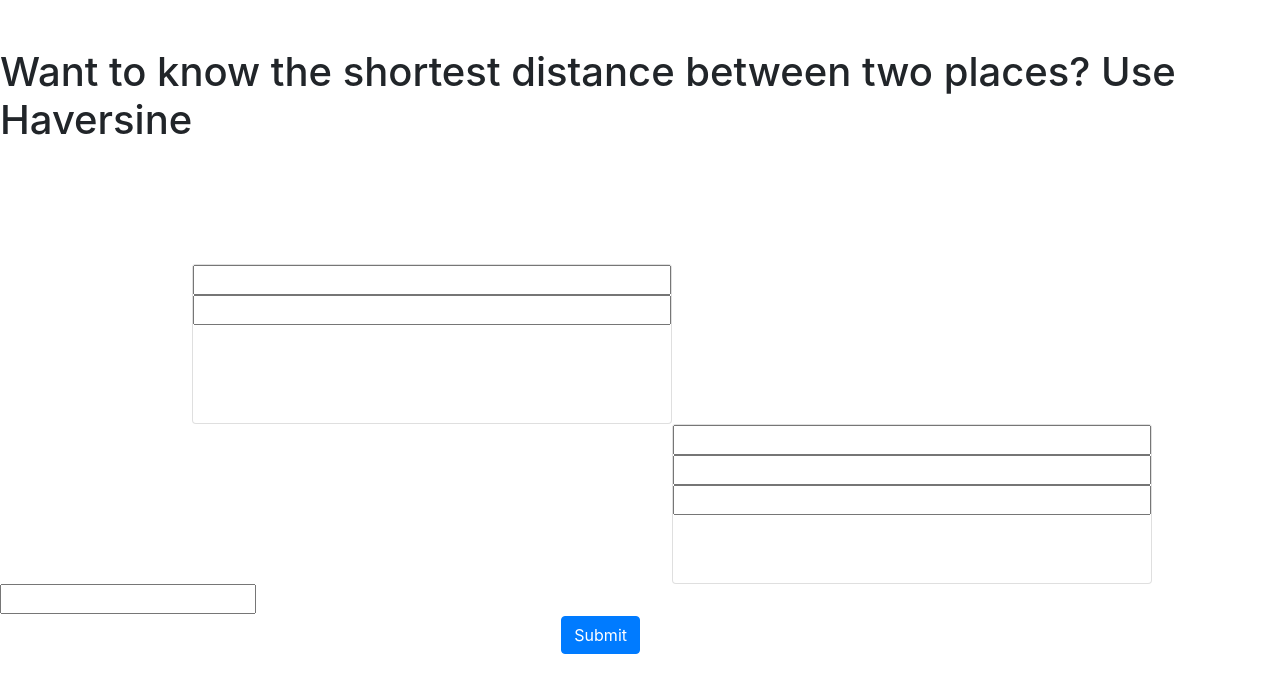
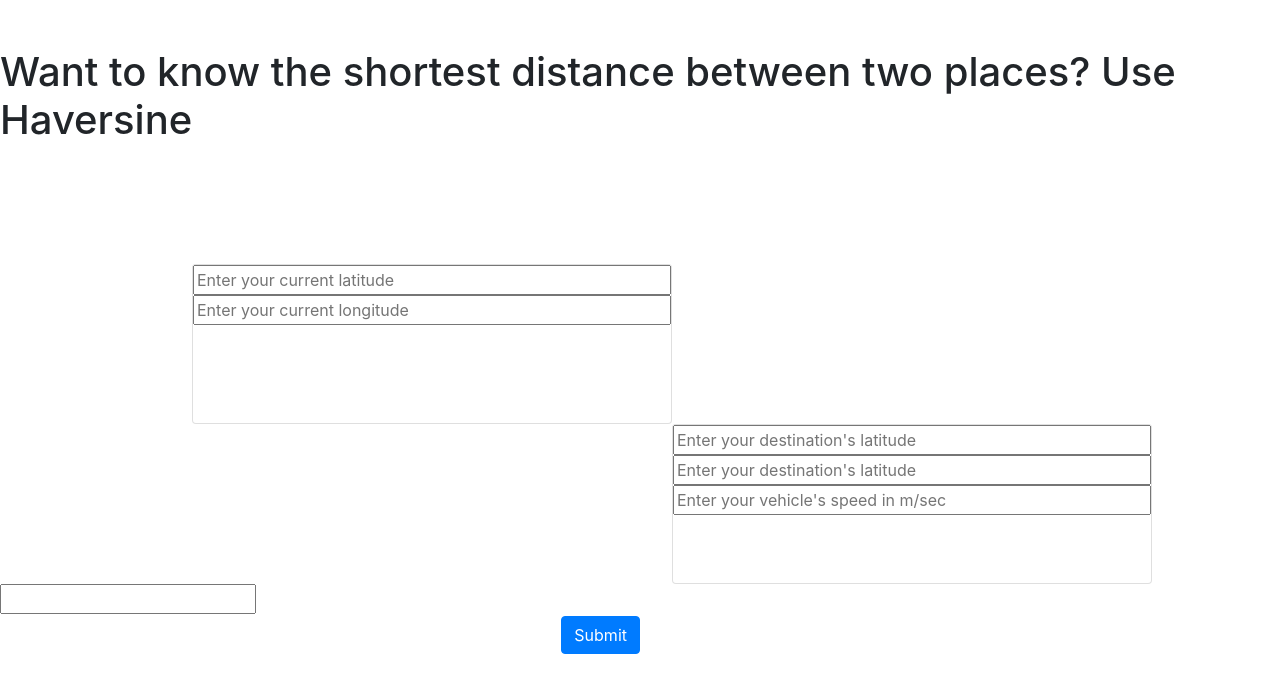
Before and after one commit to Shamimgardobuya/Calculator-app, a Django app: page /haversine/calculate/ in a window 1280 px wide. Shown: the top 693 px of the page. Run offline with Django 4.2, Linux system fonts and the light colour scheme; some libraries are stand-ins or nearby versions.

Commit message:
changed version

```diff
--- a/haversine/templates/haversine/haversineform.html
+++ b/haversine/templates/haversine/haversineform.html
@@ -12,8 +12,8 @@
     <form method="POST" >
         {%csrf_token%}
          <div class="card" style="width:30rem;height:10rem;margin-top: 7.5rem;margin-left: 12rem;">
-          <input type="text" name="latitude">
-          <input type="text" name="longitude">
+          <input type="text" name="latitude" placeholder="Enter your current latitude">
+          <input type="text" name="longitude" placeholder="Enter your current longitude">
 
 
             <!-- <label for="Latitude A" style="margin-top:2rem" name="latitude">Latitude :{{hform.latitude}} </label>
@@ -21,9 +21,9 @@
         </div>
 
       <div class="card" style="width:30rem;height:10rem;margin-left: 42rem;">
-        <input type="text" name="latitude_two" id="win">
-        <input type="text" name="longitude_two">
-        <input type="text" name="speed_of_car">
+        <input type="text" name="latitude_two" id="win" placeholder="Enter your destination's latitude">
+        <input type="text" name="longitude_two" placeholder="Enter your destination's latitude">
+        <input type="text" name="speed_of_car" placeholder="Enter your vehicle's speed in m/sec">
 
         <!-- <label for="Latitude B"style="margin-top:2rem" name="latitude_two">Latitude 2 :{{hform.latitude_two}}</label>
         <label for="Longitude B" name="longitude_two">Longitude 2 :{{hform.longitude_two}}</label> -->
--- a/haversine/views.py
+++ b/haversine/views.py
@@ -44,8 +44,9 @@ def create_position(request):
         earth_radius=6371
         distance=inverse*earth_radius
         eta=distance/(int(float(speed_of_car)))
+        time_in_minutes=eta/60 *60
         print(distance)
-        return HttpResponse(f' Your vehicle that is travelling for {speed_of_car} in a distance of {distance}, will arrive in a duration of {eta} mins')
+        return HttpResponse(f' Your vehicle that is travelling for {speed_of_car} in a distance of {distance: .1f}, will arrive in a duration of  {time_in_minutes : .0f} mins')
 
 
     else:
--- a/runtime.txt
+++ b/runtime.txt
@@ -1 +1 @@
-python-3.9.6
+python-3.8.10
```
Also changed, not shown: 1 other file.
